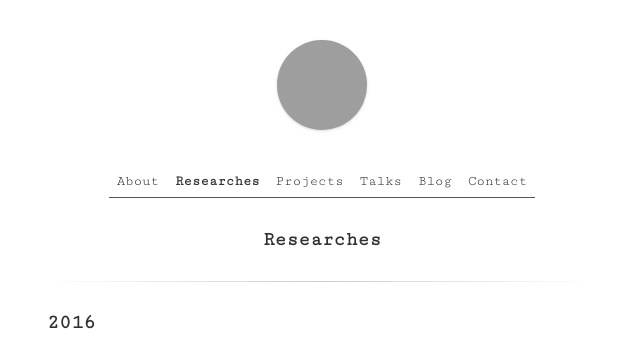
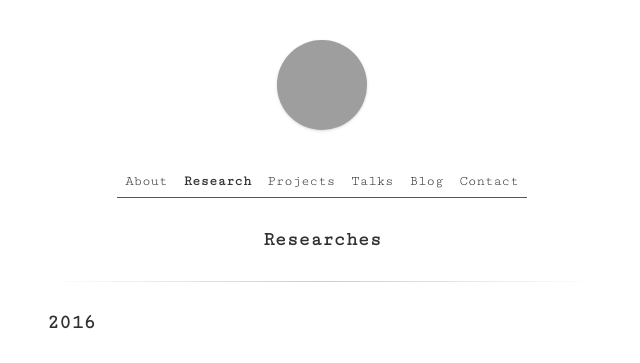
Before and after one commit to rvalenzuelar/rvalenzuelar.github.io, a Jekyll site: the page built from researches.html, in a window 1280 px wide. Shown: the top 363 px of the page, without its empty margins (318-958 px from the left). Built offline with Jekyll 4.4.1, drawn with Linux system fonts in a browser that asks for light colours; grey boxes are pictures that could not be loaded.

Commit message:
replaced researches for research

```diff
--- a/_includes/header.html
+++ b/_includes/header.html
@@ -24,7 +24,7 @@
 			{% assign link = '/researches' %}
 			<li> <a href="{{ link | prepend: site.baseurl | prepend: site.url }}"> Researches </a> </li>
 		{% else %}
-			<li style="font-weight:bold;"> <a> Researches </a> </li>
+			<li style="font-weight:bold;"> <a> Research </a> </li>
 		{% endif %}
 		{% if page.url != '/projects' %}
 			{% assign link = '/projects' %}
```
